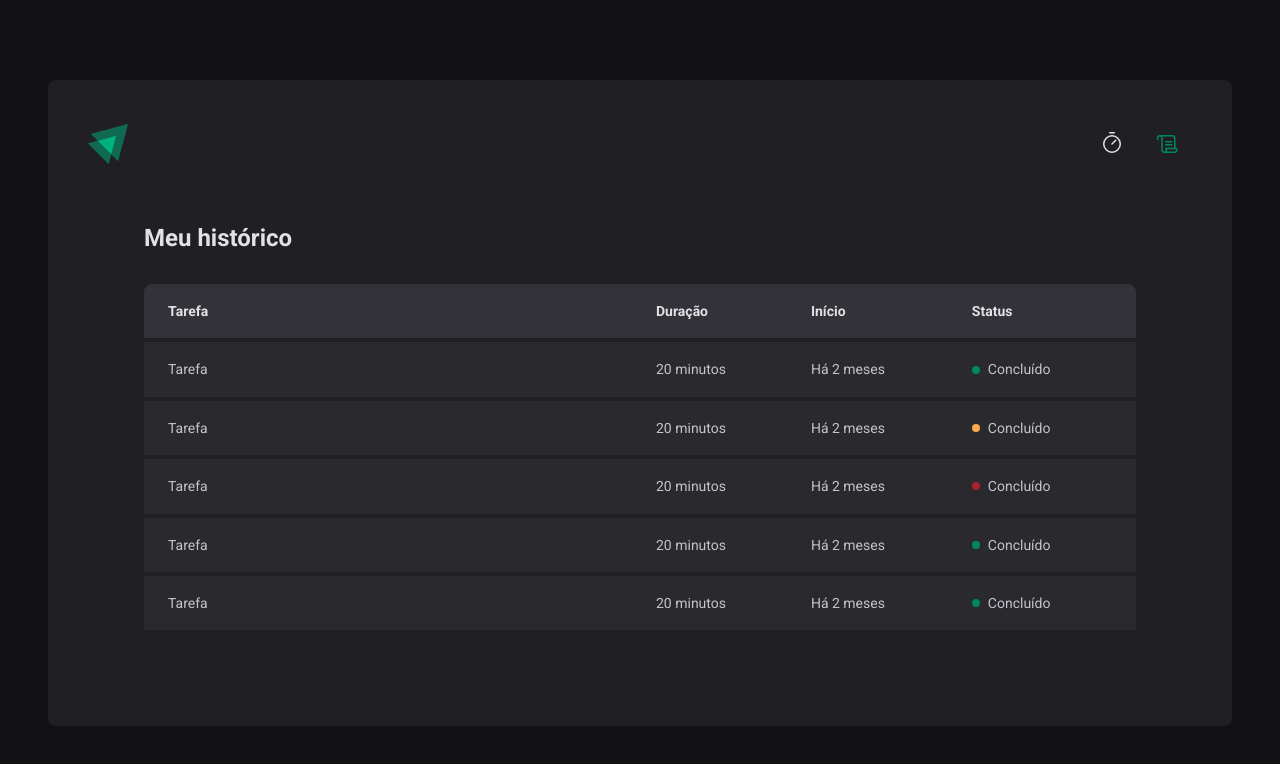
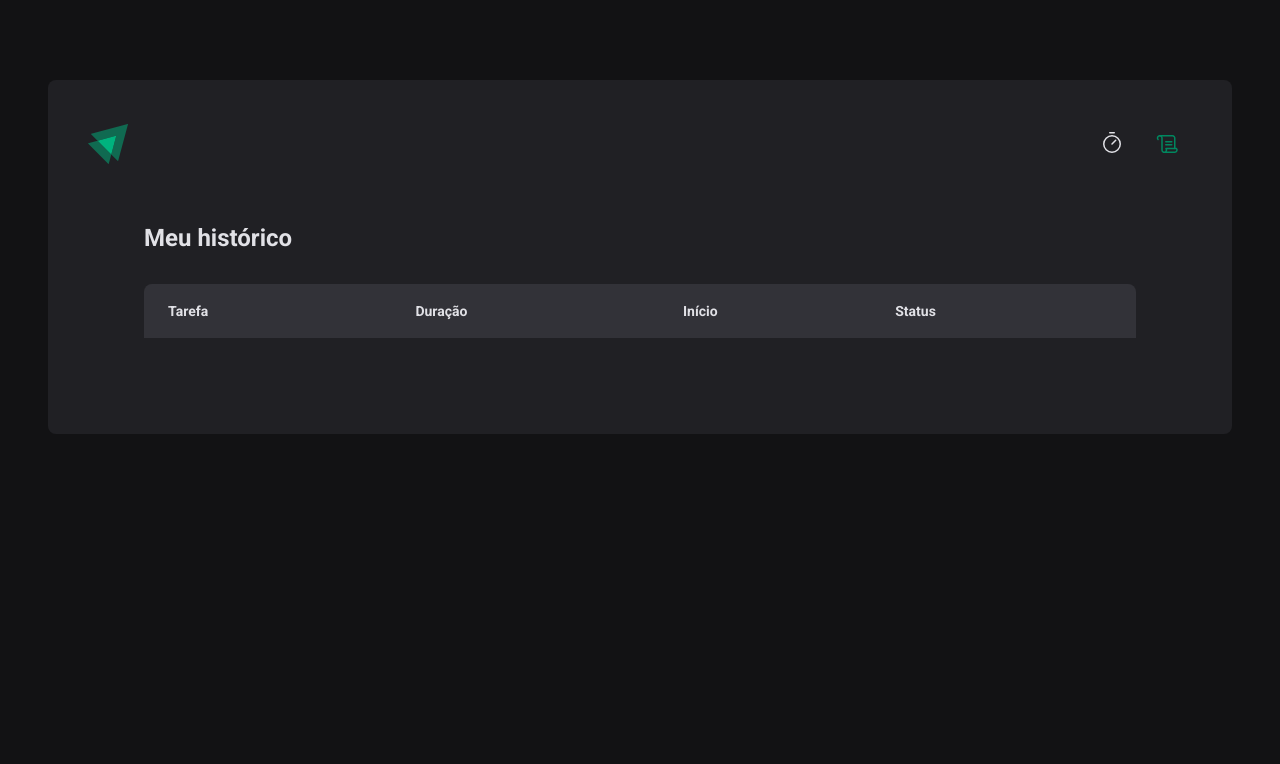
Before and after one commit to K4ME/ignite-timer, a React (Vite) app: page /history in a window 1280 px wide. Shown: the top 764 px of the page. Built offline with nearby package versions, Linux system fonts and the light colour scheme.

Commit message:
finishing adding context to the project

```diff
--- a/src/App.tsx
+++ b/src/App.tsx
@@ -3,12 +3,15 @@ import { GlobalStyle } from './styles/global'
 import { defaultTheme } from './styles/themes/default'
 import { BrowserRouter } from 'react-router-dom'
 import { Router } from './Router'
+import { CyclesContextProvider } from './contexts/CyclesContext'
 
 export function App() {
   return (
     <ThemeProvider theme={defaultTheme}>
       <BrowserRouter>
-        <Router />
+        <CyclesContextProvider>
+          <Router />
+        </CyclesContextProvider>
       </BrowserRouter>
       <GlobalStyle />
     </ThemeProvider>
--- /dev/null
+++ b/src/contexts/CyclesContext.tsx
@@ -0,0 +1,104 @@
+import { createContext, ReactNode, useState } from 'react'
+
+interface CreateCycleData {
+  task: string
+  minutesAmount: number
+}
+
+interface Cycle {
+  id: string
+  task: string
+  minutesAmount: number
+  startDate: Date
+  interruptedDate?: Date
+  finishedDate?: Date
+}
+
+interface CyclesContextType {
+  cycles: Cycle[]
+  activeCycle: Cycle | undefined
+  activeCycleId: string | null
+  amountSecondsPassed: number
+  markCurrentCycleAsFinished: () => void
+  setSecondsPassed: (seconds: number) => void
+  CreateNewCycle: (data: CreateCycleData) => void
+  InterreuptCurrentCycle: () => void
+}
+
+export const CyclesContext = createContext({} as CyclesContextType)
+
+interface CyclesContextProviderProps {
+  children: ReactNode
+}
+
+export function CyclesContextProvider({
+  children,
+}: CyclesContextProviderProps) {
+  const [cycles, setCycles] = useState<Cycle[]>([])
+  const [activeCycleId, setActiveCycleId] = useState<string | null>(null)
+  const [amountSecondsPassed, setAmountSecondsPassed] = useState<number>(0)
+
+  const activeCycle = cycles.find((cycle) => cycle.id === activeCycleId)
+
+  function setSecondsPassed(seconds: number) {
+    setAmountSecondsPassed(seconds)
+  }
+
+  function markCurrentCycleAsFinished() {
+    setCycles((state) =>
+      state.map((cycle) => {
+        if (cycle.id === activeCycleId) {
+          return { ...cycle, finishedDate: new Date() }
+        } else {
+          return cycle
+        }
+      }),
+    )
+  }
+
+  function CreateNewCycle(data: CreateCycleData) {
+    const id = String(new Date().getTime())
+
+    const newCycle: Cycle = {
+      id,
+      task: data.task,
+      minutesAmount: data.minutesAmount,
+      startDate: new Date(),
+    }
+
+    setCycles((state) => [...state, newCycle])
+    setActiveCycleId(id)
+    setAmountSecondsPassed(0)
+  }
+
+  function InterreuptCurrentCycle() {
+    setCycles((state) =>
+      state.map((cycle) => {
+        if (cycle.id === activeCycleId) {
+          return { ...cycle, interruptedDate: new Date() }
+        } else {
+          return cycle
+        }
+      }),
+    )
+
+    setActiveCycleId(null)
+  }
+
+  return (
+    <CyclesContext.Provider
+      value={{
+        cycles,
+        activeCycle,
+        activeCycleId,
+        amountSecondsPassed,
+        markCurrentCycleAsFinished,
+        setSecondsPassed,
+        CreateNewCycle,
+        InterreuptCurrentCycle,
+      }}
+    >
+      {children}
+    </CyclesContext.Provider>
+  )
+}
--- a/src/pages/History/index.tsx
+++ b/src/pages/History/index.tsx
@@ -1,6 +1,12 @@
+import { useContext } from 'react'
+import { formatDistanceToNow } from 'date-fns'
+import ptBR from 'date-fns/locale/pt-BR'
+import { CyclesContext } from '../../contexts/CyclesContext'
 import { HistoryContainer, HistoryList, Status } from './styles'
 
 export function History() {
+  const { cycles } = useContext(CyclesContext)
+
   return (
     <HistoryContainer>
       <h1>Meu histórico</h1>
@@ -16,46 +22,33 @@ export function History() {
             </tr>
           </thead>
           <tbody>
-            <tr>
-              <td>Tarefa</td>
-              <td>20 minutos</td>
-              <td>Há 2 meses</td>
-              <td>
-                <Status statusColor="green">Concluído</Status>
-              </td>
-            </tr>
-            <tr>
-              <td>Tarefa</td>
-              <td>20 minutos</td>
-              <td>Há 2 meses</td>
-              <td>
-                <Status statusColor="yellow">Concluído</Status>
-              </td>
-            </tr>
-            <tr>
-              <td>Tarefa</td>
-              <td>20 minutos</td>
-              <td>Há 2 meses</td>
-              <td>
-                <Status statusColor="red">Concluído</Status>
-              </td>
-            </tr>
-            <tr>
-              <td>Tarefa</td>
-              <td>20 minutos</td>
-              <td>Há 2 meses</td>
-              <td>
-                <Status statusColor="green">Concluído</Status>
-              </td>
-            </tr>
-            <tr>
-              <td>Tarefa</td>
-              <td>20 minutos</td>
-              <td>Há 2 meses</td>
-              <td>
-                <Status statusColor="green">Concluído</Status>
-              </td>
-            </tr>
+            {cycles.map((cycle) => {
+              return (
+                <tr key={cycle.id}>
+                  <td>{cycle.task}</td>
+                  <td>{cycle.minutesAmount} minutos</td>
+                  <td>
+                    {formatDistanceToNow(cycle.startDate, {
+                      addSuffix: true,
+                      locale: ptBR,
+                    })}
+                  </td>
+                  <td>
+                    {cycle.finishedDate && (
+                      <Status statusColor="green">Concluído</Status>
+                    )}
+
+                    {cycle.interruptedDate && (
+                      <Status statusColor="red">Interrompido</Status>
+                    )}
+
+                    {!cycle.finishedDate && !cycle.interruptedDate && (
+                      <Status statusColor="yellow">Em andamento</Status>
+                    )}
+                  </td>
+                </tr>
+              )
+            })}
           </tbody>
         </table>
       </HistoryList>
--- a/src/pages/Home/components/Countdown/index.tsx
+++ b/src/pages/Home/components/Countdown/index.tsx
@@ -1,6 +1,7 @@
 import { differenceInSeconds } from 'date-fns'
 import { useContext, useEffect } from 'react'
-import { CyclesContext } from '../..'
+import { CyclesContext } from '../../../../contexts/CyclesContext'
+
 import { CountdownContainer, Separator } from './styles'
 
 export function Countdown() {
--- a/src/pages/Home/components/NewCycleForm/index.tsx
+++ b/src/pages/Home/components/NewCycleForm/index.tsx
@@ -1,6 +1,6 @@
 import { useFormContext } from 'react-hook-form'
 import { useContext } from 'react'
-import { CyclesContext } from '../..'
+import { CyclesContext } from '../../../../contexts/CyclesContext'
 import { FormContainer, TaskInput, MinutesAmountInput } from './styles'
 
 export function NewCycleForm() {
--- a/src/pages/Home/index.tsx
+++ b/src/pages/Home/index.tsx
@@ -1,4 +1,4 @@
-import { createContext, useState } from 'react'
+import { useContext } from 'react'
 import { FormProvider, useForm } from 'react-hook-form'
 import { HandPalm, Play } from 'phosphor-react'
 import { zodResolver } from '@hookform/resolvers/zod'
@@ -6,33 +6,13 @@ import * as zod from 'zod'
 
 import { NewCycleForm } from './components/NewCycleForm'
 import { Countdown } from './components/Countdown'
+import { CyclesContext } from '../../contexts/CyclesContext'
 
 import {
   HomeContainer,
   StartCountdownButton,
   StopCountdownButton,
 } from './styles'
-
-interface Cycle {
-  id: string
-  task: string
-  minutesAmount: number
-  startDate: Date
-  interruptedDate?: Date
-  finishedDate?: Date
-}
-
-interface CyclesContextType {
-  activeCycle: Cycle | undefined
-  activeCycleId: string | null
-  amountSecondsPassed: number
-  markCurrentCycleAsFinished: () => void
-  setSecondsPassed: (seconds: number) => void
-}
-
-type NewCycleFormData = zod.infer<typeof newCycleFormValidationSchema>
-
-export const CyclesContext = createContext({} as CyclesContextType)
 
 const newCycleFormValidationSchema = zod.object({
   task: zod.string().min(1, 'Informe a tarefa'),
@@ -42,10 +22,11 @@ const newCycleFormValidationSchema = zod.object({
     .max(60, 'O ciclo precisa ser de no máximo 60 minutos.'),
 })
 
+type NewCycleFormData = zod.infer<typeof newCycleFormValidationSchema>
+
 export function Home() {
-  const [cycles, setCycles] = useState<Cycle[]>([])
-  const [activeCycleId, setActiveCycleId] = useState<string | null>(null)
-  const [amountSecondsPassed, setAmountSecondsPassed] = useState<number>(0)
+  const { activeCycle, CreateNewCycle, InterreuptCurrentCycle } =
+    useContext(CyclesContext)
 
   const newCycleForm = useForm<NewCycleFormData>({
     resolver: zodResolver(newCycleFormValidationSchema),
@@ -57,53 +38,9 @@ export function Home() {
 
   const { handleSubmit, watch, reset } = newCycleForm
 
-  const activeCycle = cycles.find((cycle) => cycle.id === activeCycleId)
-
-  function setSecondsPassed(seconds: number) {
-    setAmountSecondsPassed(seconds)
-  }
-
-  function markCurrentCycleAsFinished() {
-    setCycles((state) =>
-      state.map((cycle) => {
-        if (cycle.id === activeCycleId) {
-          return { ...cycle, finishedDate: new Date() }
-        } else {
-          return cycle
-        }
-      }),
-    )
-  }
-
-  function hanldeCreateNewCycle(data: NewCycleFormData) {
-    const id = String(new Date().getTime())
-
-    const newCycle: Cycle = {
-      id,
-      task: data.task,
-      minutesAmount: data.minutesAmount,
-      startDate: new Date(),
-    }
-
-    setCycles((state) => [...state, newCycle])
-    setActiveCycleId(id)
-    setAmountSecondsPassed(0)
-
+  function handleCreateNewCycle(data: NewCycleFormData) {
+    CreateNewCycle(data)
     reset()
-  }
-
-  function handleInterreuptCycle() {
-    setCycles((state) =>
-      state.map((cycle) => {
-        if (cycle.id === activeCycleId) {
-          return { ...cycle, interruptedDate: new Date() }
-        } else {
-          return cycle
-        }
-      }),
-    )
-
-    setActiveCycleId(null)
   }
 
   const task = watch('task')
@@ -111,25 +48,15 @@ export function Home() {
 
   return (
     <HomeContainer>
-      <form onSubmit={handleSubmit(hanldeCreateNewCycle)} action="">
-        <CyclesContext.Provider
-          value={{
-            activeCycle,
-            activeCycleId,
-            amountSecondsPassed,
-            markCurrentCycleAsFinished,
-            setSecondsPassed
-          }}
-        >
-          <FormProvider {...newCycleForm}>
-            <NewCycleForm />
-          </FormProvider>
+      <form onSubmit={handleSubmit(handleCreateNewCycle)} action="">
+        <FormProvider {...newCycleForm}>
+          <NewCycleForm />
+        </FormProvider>
 
-          <Countdown />
-        </CyclesContext.Provider>
+        <Countdown />
 
         {activeCycle ? (
-          <StopCountdownButton onClick={handleInterreuptCycle} type="button">
+          <StopCountdownButton onClick={InterreuptCurrentCycle} type="button">
             <HandPalm size={24} />
             interromper
           </StopCountdownButton>
```
Also changed, not shown: .eslintrc.json.
